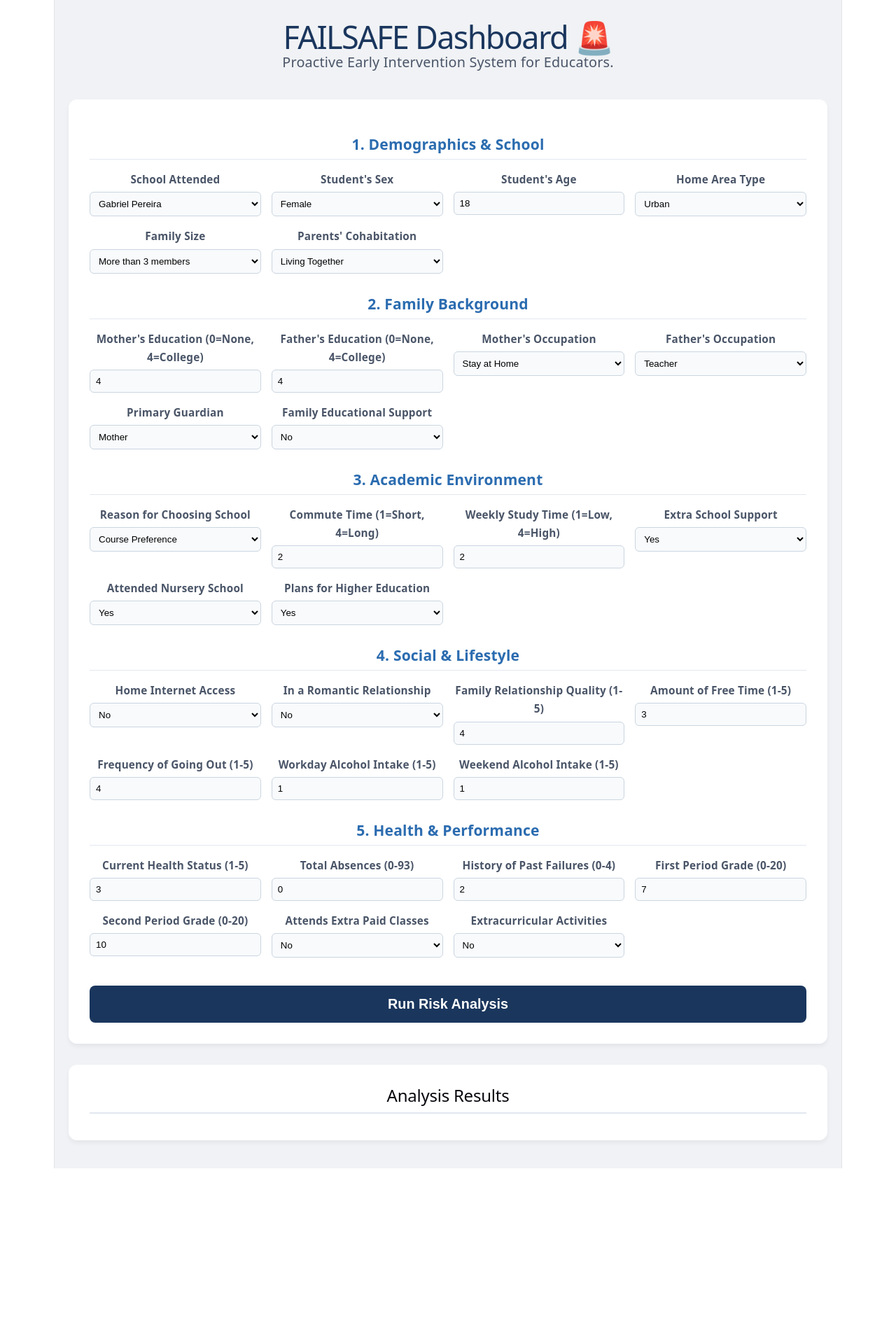
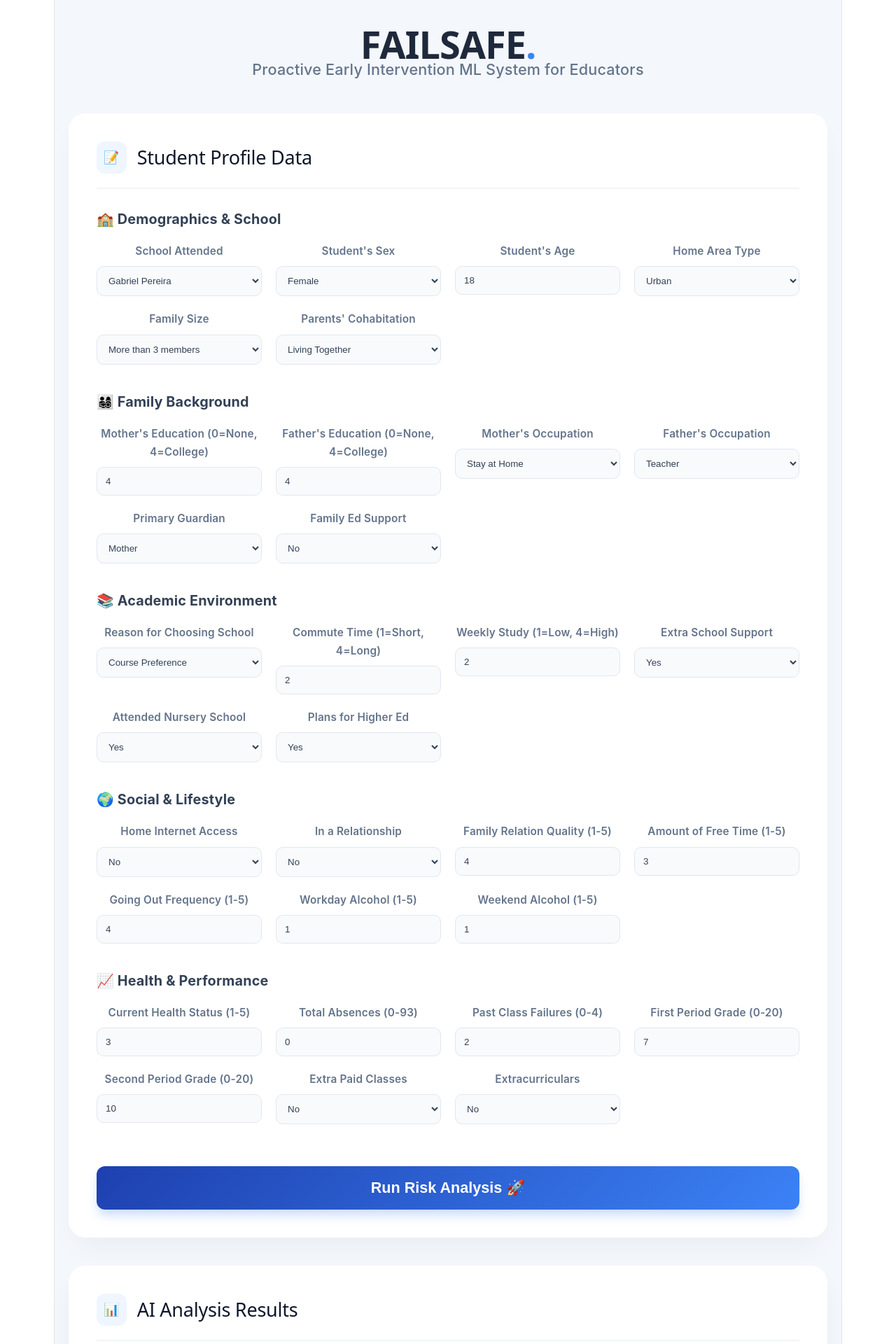
Before and after one commit to aayuuraj/FailSafe, a React app in the folder frontend/: page / in a window 1280 px wide. Shown: the top 1920 px of the page at 70% size. Before the commit the page ends 1669 px from the top, so only its background shows below. Built offline with nearby package versions, Linux system fonts and the light colour scheme; the HTML template or start-up script is replaced by a standard one.

Commit message:
Added all missing features from dataset

```diff
--- a/frontend/src/App.jsx
+++ b/frontend/src/App.jsx
@@ -57,11 +57,10 @@ function App() {
   const [loading, setLoading] = useState(false);
   const [error, setError] = useState(null);
 
-  // --- Human-Readable Form Sections ---
-  // The 'label' and 'l' are what the user sees. The 'name' and 'v' are what the AI needs.
   const formSections = [
     {
-      title: "1. Demographics & School",
+      title: "Demographics & School",
+      icon: "🏫",
       fields: [
         { name: "school", label: "School Attended", type: "select", options: [{l: "Gabriel Pereira", v: "GP"}, {l: "Mousinho da Silveira", v: "MS"}] },
         { name: "sex", label: "Student's Sex", type: "select", options: [{l: "Female", v: "F"}, {l: "Male", v: "M"}] },
@@ -72,49 +71,53 @@ function App() {
       ]
     },
     {
-      title: "2. Family Background",
+      title: "Family Background",
+      icon: "👨‍👩‍👧‍👦",
       fields: [
         { name: "Medu", label: "Mother's Education (0=None, 4=College)", type: "number", min: 0, max: 4 },
         { name: "Fedu", label: "Father's Education (0=None, 4=College)", type: "number", min: 0, max: 4 },
         { name: "Mjob", label: "Mother's Occupation", type: "select", options: [{l: "Teacher", v: "teacher"}, {l: "Health Sector", v: "health"}, {l: "Civil Services", v: "services"}, {l: "Stay at Home", v: "at_home"}, {l: "Other", v: "other"}] },
         { name: "Fjob", label: "Father's Occupation", type: "select", options: [{l: "Teacher", v: "teacher"}, {l: "Health Sector", v: "health"}, {l: "Civil Services", v: "services"}, {l: "Stay at Home", v: "at_home"}, {l: "Other", v: "other"}] },
         { name: "guardian", label: "Primary Guardian", type: "select", options: [{l: "Mother", v: "mother"}, {l: "Father", v: "father"}, {l: "Other", v: "other"}] },
-        { name: "famsup", label: "Family Educational Support", type: "select", options: [{l: "Yes", v: "yes"}, {l: "No", v: "no"}] }
+        { name: "famsup", label: "Family Ed Support", type: "select", options: [{l: "Yes", v: "yes"}, {l: "No", v: "no"}] }
       ]
     },
     {
-      title: "3. Academic Environment",
+      title: "Academic Environment",
+      icon: "📚",
       fields: [
         { name: "reason", label: "Reason for Choosing School", type: "select", options: [{l: "Course Preference", v: "course"}, {l: "Close to Home", v: "home"}, {l: "School Reputation", v: "reputation"}, {l: "Other", v: "other"}] },
         { name: "traveltime", label: "Commute Time (1=Short, 4=Long)", type: "number", min: 1, max: 4 },
-        { name: "studytime", label: "Weekly Study Time (1=Low, 4=High)", type: "number", min: 1, max: 4 },
+        { name: "studytime", label: "Weekly Study (1=Low, 4=High)", type: "number", min: 1, max: 4 },
         { name: "schoolsup", label: "Extra School Support", type: "select", options: [{l: "Yes", v: "yes"}, {l: "No", v: "no"}] },
         { name: "nursery", label: "Attended Nursery School", type: "select", options: [{l: "Yes", v: "yes"}, {l: "No", v: "no"}] },
-        { name: "higher", label: "Plans for Higher Education", type: "select", options: [{l: "Yes", v: "yes"}, {l: "No", v: "no"}] }
+        { name: "higher", label: "Plans for Higher Ed", type: "select", options: [{l: "Yes", v: "yes"}, {l: "No", v: "no"}] }
       ]
     },
     {
-      title: "4. Social & Lifestyle",
+      title: "Social & Lifestyle",
+      icon: "🌍",
       fields: [
         { name: "internet", label: "Home Internet Access", type: "select", options: [{l: "Yes", v: "yes"}, {l: "No", v: "no"}] },
-        { name: "romantic", label: "In a Romantic Relationship", type: "select", options: [{l: "Yes", v: "yes"}, {l: "No", v: "no"}] },
-        { name: "famrel", label: "Family Relationship Quality (1-5)", type: "number", min: 1, max: 5 },
+        { name: "romantic", label: "In a Relationship", type: "select", options: [{l: "Yes", v: "yes"}, {l: "No", v: "no"}] },
+        { name: "famrel", label: "Family Relation Quality (1-5)", type: "number", min: 1, max: 5 },
         { name: "freetime", label: "Amount of Free Time (1-5)", type: "number", min: 1, max: 5 },
-        { name: "goout", label: "Frequency of Going Out (1-5)", type: "number", min: 1, max: 5 },
-        { name: "Dalc", label: "Workday Alcohol Intake (1-5)", type: "number", min: 1, max: 5 },
-        { name: "Walc", label: "Weekend Alcohol Intake (1-5)", type: "number", min: 1, max: 5 }
+        { name: "goout", label: "Going Out Frequency (1-5)", type: "number", min: 1, max: 5 },
+        { name: "Dalc", label: "Workday Alcohol (1-5)", type: "number", min: 1, max: 5 },
+        { name: "Walc", label: "Weekend Alcohol (1-5)", type: "number", min: 1, max: 5 }
       ]
     },
     {
-      title: "5. Health & Performance",
+      title: "Health & Performance",
+      icon: "📈",
       fields: [
         { name: "health", label: "Current Health Status (1-5)", type: "number", min: 1, max: 5 },
         { name: "absences", label: "Total Absences (0-93)", type: "number", min: 0, max: 93 },
-        { name: "failures", label: "History of Past Failures (0-4)", type: "number", min: 0, max: 4 },
+        { name: "failures", label: "Past Class Failures (0-4)", type: "number", min: 0, max: 4 },
         { name: "G1", label: "First Period Grade (0-20)", type: "number", min: 0, max: 20 },
         { name: "G2", label: "Second Period Grade (0-20)", type: "number", min: 0, max: 20 },
-        { name: "paid", label: "Attends Extra Paid Classes", type: "select", options: [{l: "Yes", v: "yes"}, {l: "No", v: "no"}] },
-        { name: "activities", label: "Extracurricular Activities", type: "select", options: [{l: "Yes", v: "yes"}, {l: "No", v: "no"}] }
+        { name: "paid", label: "Extra Paid Classes", type: "select", options: [{l: "Yes", v: "yes"}, {l: "No", v: "no"}] },
+        { name: "activities", label: "Extracurriculars", type: "select", options: [{l: "Yes", v: "yes"}, {l: "No", v: "no"}] }
       ]
     }
   ];
@@ -127,24 +130,8 @@ function App() {
     });
   };
 
-  const validateForm = () => {
-    if (formData.age < 15 || formData.age > 22) return "Age must be between 15 and 22.";
-    if (formData.absences < 0 || formData.absences > 93) return "Absences must be between 0 and 93.";
-    if (formData.G1 < 0 || formData.G1 > 20) return "First Period Grade must be between 0 and 20.";
-    if (formData.G2 < 0 || formData.G2 > 20) return "Second Period Grade must be between 0 and 20.";
-    if (formData.failures < 0 || formData.failures > 4) return "Past Failures must be between 0 and 4.";
-    return null;
-  };
-
   const analyzeStudent = async (e) => {
     e.preventDefault();
-    const validationError = validateForm();
-    if (validationError) {
-      setError(validationError);
-      setResult(null);
-      return;
-    }
-
     setLoading(true);
     setError(null);
     setResult(null);
@@ -161,75 +148,122 @@ function App() {
   };
 
   return (
-    <div style={{ backgroundColor: '#f0f2f5', minHeight: '100vh', padding: '40px 20px', fontFamily: 'system-ui, sans-serif' }}>
-      <div style={{ maxWidth: '1200px', margin: '0 auto' }}>
+    <div style={{ backgroundColor: '#f4f7fb', minHeight: '100vh', padding: '50px 20px', fontFamily: '"Inter", system-ui, sans-serif' }}>
+      <div style={{ maxWidth: '1300px', margin: '0 auto' }}>
 
-        <div style={{ textAlign: 'center', marginBottom: '40px' }}>
-          <h1 style={{ fontSize: '2.5rem', color: '#1a365d', margin: '0 0 10px 0' }}>FAILSAFE Dashboard 🚨</h1>
-          <p style={{ color: '#4a5568', fontSize: '1.1rem', margin: '0' }}>Proactive Early Intervention System for Educators.</p>
+        {/* HEADER */}
+        <div style={{ textAlign: 'center', marginBottom: '50px' }}>
+          <h1 style={{ fontSize: '3rem', color: '#1e293b', margin: '0 0 10px 0', fontWeight: '800', letterSpacing: '-1px' }}>
+            FAILSAFE<span style={{ color: '#3b82f6' }}>.</span>
+          </h1>
+          <p style={{ color: '#64748b', fontSize: '1.2rem', margin: '0', fontWeight: '500' }}>Proactive Early Intervention ML System for Educators</p>
         </div>
 
-        {/* Added alignItems: 'flex-start' here to prevent the overlap and stretching */}
-        <div style={{ display: 'flex', gap: '30px', flexWrap: 'wrap', alignItems: 'flex-start' }}>
+        {/* MAIN LAYOUT CONTAINER - Fixed overlapping with alignItems: flex-start and larger gap */}
+        <div style={{ display: 'flex', gap: '40px', flexWrap: 'wrap', alignItems: 'flex-start' }}>
 
-          {/* Left Form Panel */}
-          <div style={{ flex: '1 1 60%', backgroundColor: 'white', padding: '30px', borderRadius: '12px', boxShadow: '0 4px 6px rgba(0,0,0,0.05)' }}>
+          {/* LEFT PANEL: FORM */}
+          <div style={{ flex: '1 1 60%', backgroundColor: '#ffffff', padding: '40px', borderRadius: '24px', boxShadow: '0 20px 40px -10px rgba(0,0,0,0.05)' }}>
+            <div style={{ display: 'flex', alignItems: 'center', marginBottom: '30px', borderBottom: '2px solid #f1f5f9', paddingBottom: '20px' }}>
+              <div style={{ backgroundColor: '#eff6ff', padding: '10px', borderRadius: '12px', marginRight: '15px' }}>📝</div>
+              <h2 style={{ color: '#0f172a', margin: '0', fontSize: '1.5rem' }}>Student Profile Data</h2>
+            </div>
+
             <form onSubmit={analyzeStudent}>
               {formSections.map((section, idx) => (
-                <div key={idx} style={{ marginBottom: '30px' }}>
-                  <h3 style={{ color: '#2b6cb0', marginBottom: '15px', borderBottom: '1px solid #e2e8f0', paddingBottom: '8px' }}>{section.title}</h3>
-                  <div style={{ display: 'grid', gridTemplateColumns: 'repeat(auto-fill, minmax(200px, 1fr))', gap: '15px' }}>
+                <div key={idx} style={{ marginBottom: '40px' }}>
+                  <h3 style={{ color: '#334155', marginBottom: '20px', fontSize: '1.1rem', display: 'flex', alignItems: 'center', gap: '10px' }}>
+                    {section.icon} {section.title}
+                  </h3>
+
+                  {/* Clean Grid Layout for Inputs */}
+                  <div style={{ display: 'grid', gridTemplateColumns: 'repeat(auto-fit, minmax(220px, 1fr))', gap: '20px' }}>
                     {section.fields.map((field) => (
                       <div key={field.name} style={{ display: 'flex', flexDirection: 'column' }}>
-                        <label style={{ fontSize: '0.85rem', fontWeight: 'bold', color: '#4a5568', marginBottom: '5px' }}>{field.label}</label>
+                        <label style={{ fontSize: '0.85rem', fontWeight: '600', color: '#64748b', marginBottom: '8px' }}>{field.label}</label>
                         {field.type === 'select' ? (
-                          <select name={field.name} value={formData[field.name]} onChange={handleChange} style={{ padding: '8px', borderRadius: '6px', border: '1px solid #cbd5e0', backgroundColor: '#f8fafc' }}>
+                          <select name={field.name} value={formData[field.name]} onChange={handleChange} style={{ padding: '12px', borderRadius: '10px', border: '1px solid #e2e8f0', backgroundColor: '#f8fafc', color: '#334155', outline: 'none', transition: 'border 0.2s', cursor: 'pointer' }}>
                             {field.options.map(opt => <option key={opt.v} value={opt.v}>{opt.l}</option>)}
                           </select>
                         ) : (
-                          <input type="number" name={field.name} min={field.min} max={field.max} value={formData[field.name]} onChange={handleChange} style={{ padding: '8px', borderRadius: '6px', border: '1px solid #cbd5e0', backgroundColor: '#f8fafc' }} />
+                          <input type="number" name={field.name} min={field.min} max={field.max} value={formData[field.name]} onChange={handleChange} style={{ padding: '12px', borderRadius: '10px', border: '1px solid #e2e8f0', backgroundColor: '#f8fafc', color: '#334155', outline: 'none', transition: 'border 0.2s' }} />
                         )}
                       </div>
                     ))}
                   </div>
                 </div>
               ))}
-              <button type="submit" disabled={loading} style={{ width: '100%', padding: '15px', backgroundColor: '#1a365d', color: 'white', border: 'none', borderRadius: '8px', cursor: loading ? 'not-allowed' : 'pointer', fontSize: '1.1rem', fontWeight: 'bold', marginTop: '10px' }}>
-                {loading ? 'Running ML Analysis...' : 'Run Risk Analysis'}
+
+              {/* Modern Gradient Button */}
+              <button type="submit" disabled={loading} style={{ width: '100%', padding: '18px', background: 'linear-gradient(135deg, #1e40af 0%, #3b82f6 100%)', color: 'white', border: 'none', borderRadius: '12px', cursor: loading ? 'not-allowed' : 'pointer', fontSize: '1.2rem', fontWeight: 'bold', marginTop: '20px', boxShadow: '0 10px 15px -3px rgba(59, 130, 246, 0.3)', transition: 'transform 0.2s, opacity 0.2s', opacity: loading ? 0.7 : 1 }}>
+                {loading ? 'Analyzing with XGBoost...' : 'Run Risk Analysis 🚀'}
               </button>
             </form>
           </div>
 
-          {/* Right Results Panel */}
-          <div style={{ flex: '1 1 35%', minWidth: '300px' }}>
-            <div style={{ position: 'sticky', top: '40px', backgroundColor: 'white', padding: '30px', borderRadius: '12px', boxShadow: '0 4px 6px rgba(0,0,0,0.05)' }}>
-              <h2 style={{ borderBottom: '2px solid #e2e8f0', paddingBottom: '10px', marginTop: '0' }}>Analysis Results</h2>
+          {/* RIGHT PANEL: AI ANALYSIS (Sticky sidebar) */}
+          <div style={{ flex: '1 1 35%', minWidth: '340px', position: 'sticky', top: '40px' }}>
+            <div style={{ backgroundColor: '#ffffff', padding: '40px', borderRadius: '24px', boxShadow: '0 20px 40px -10px rgba(0,0,0,0.08)' }}>
 
-              {error && <div style={{ color: '#c53030', backgroundColor: '#fff5f5', padding: '15px', borderRadius: '8px', borderLeft: '4px solid #f56565' }}>{error}</div>}
+              <div style={{ display: 'flex', alignItems: 'center', marginBottom: '30px', borderBottom: '2px solid #f1f5f9', paddingBottom: '20px' }}>
+                <div style={{ backgroundColor: '#eff6ff', padding: '10px', borderRadius: '12px', marginRight: '15px' }}>📊</div>
+                <h2 style={{ color: '#0f172a', margin: '0', fontSize: '1.5rem' }}>AI Analysis Results</h2>
+              </div>
 
-              {result && (
-                <div>
-                  {/* Fixed spacing inside this box so it doesn't look squished */}
-                  <div style={{ textAlign: 'center', padding: '25px 20px', borderRadius: '8px', backgroundColor: result.is_at_risk ? '#fff5f5' : '#f0fff4', border: `2px solid ${result.is_at_risk ? '#fc8181' : '#68d391'}` }}>
-                    <h1 style={{ color: result.is_at_risk ? '#e53e3e' : '#38a169', margin: '0 0 10px 0', fontSize: '2rem' }}>
-                      {result.is_at_risk ? '⚠️ HIGH RISK' : '✅ ON TRACK'}
-                    </h1>
-                    <p style={{ fontWeight: 'bold', fontSize: '1.2rem', color: '#4a5568', margin: '0' }}>
-                      Failure Probability: {(result.risk_probability * 100).toFixed(1)}%
-                    </p>
+              {error && <div style={{ color: '#b91c1c', backgroundColor: '#fef2f2', padding: '15px', borderRadius: '12px', borderLeft: '4px solid #ef4444', marginBottom: '20px', fontWeight: '500' }}>{error}</div>}
+
+              {!result && !error && (
+                <div style={{ textAlign: 'center', color: '#94a3b8', padding: '60px 0' }}>
+                  <div style={{ fontSize: '3rem', marginBottom: '15px', opacity: '0.5' }}>🔍</div>
+                  <p style={{ fontSize: '1.1rem' }}>Submit the profile to generate predictive insights.</p>
+                </div>
+              )}
+
+              {result && !error && (
+                <div style={{ animation: 'fadeIn 0.5s ease-in-out' }}>
+
+                  {/* Risk Badge with Progress Bar */}
+                  <div style={{ padding: '25px', borderRadius: '16px', backgroundColor: result.is_at_risk ? '#fef2f2' : '#f0fdf4', border: `2px solid ${result.is_at_risk ? '#fca5a5' : '#86efac'}` }}>
+                    <div style={{ display: 'flex', justifyContent: 'space-between', alignItems: 'center', marginBottom: '15px' }}>
+                      <h1 style={{ color: result.is_at_risk ? '#dc2626' : '#16a34a', margin: '0', fontSize: '1.8rem', fontWeight: '800' }}>
+                        {result.is_at_risk ? '⚠️ HIGH RISK' : '✅ ON TRACK'}
+                      </h1>
+                      <span style={{ fontSize: '1.5rem', fontWeight: 'bold', color: result.is_at_risk ? '#dc2626' : '#16a34a' }}>
+                        {(result.risk_probability * 100).toFixed(1)}%
+                      </span>
+                    </div>
+
+                    {/* Visual Progress Bar */}
+                    <div style={{ width: '100%', backgroundColor: result.is_at_risk ? '#fee2e2' : '#dcfce3', borderRadius: '8px', height: '12px', overflow: 'hidden' }}>
+                      <div style={{ width: `${result.risk_probability * 100}%`, backgroundColor: result.is_at_risk ? '#ef4444' : '#22c55e', height: '100%', borderRadius: '8px' }}></div>
+                    </div>
+                    <p style={{ fontSize: '0.85rem', color: '#64748b', margin: '10px 0 0 0', textAlign: 'right' }}>Failure Probability</p>
                   </div>
 
-                  <h3 style={{ marginTop: '25px', color: '#2d3748', borderBottom: '1px solid #edf2f7', paddingBottom: '5px' }}>Key Predictive Drivers</h3>
-                  <ul style={{ paddingLeft: '20px', color: '#4a5568', lineHeight: '1.6' }}>
-                    {result.top_risk_factors.map((factor, i) => (
-                      <li key={i} style={{ marginBottom: '8px' }}>{formatInsight(factor)}</li>
-                    ))}
-                  </ul>
+                  {/* Key Drivers Section */}
+                  <div style={{ marginTop: '35px' }}>
+                    <h3 style={{ color: '#1e293b', fontSize: '1.2rem', display: 'flex', alignItems: 'center', gap: '10px', marginBottom: '15px' }}>
+                      🎯 Predictive Drivers
+                    </h3>
+                    <div style={{ display: 'flex', flexDirection: 'column', gap: '10px' }}>
+                      {result.top_risk_factors.map((factor, i) => (
+                        <div key={i} style={{ backgroundColor: '#f8fafc', padding: '12px 16px', borderRadius: '10px', borderLeft: '4px solid #cbd5e1', color: '#475569', fontSize: '0.95rem' }}>
+                          {formatInsight(factor)}
+                        </div>
+                      ))}
+                    </div>
+                  </div>
 
-                  <h3 style={{ marginTop: '25px', color: '#2d3748' }}>Intervention Plan</h3>
-                  <div style={{ padding: '15px', backgroundColor: '#ebf8ff', borderLeft: '5px solid #3182ce', color: '#2b6cb0', fontWeight: '500', lineHeight: '1.5' }}>
-                    {formatInsight(result.recommended_intervention)}
+                  {/* Intervention Plan Section */}
+                  <div style={{ marginTop: '35px' }}>
+                    <h3 style={{ color: '#1e293b', fontSize: '1.2rem', display: 'flex', alignItems: 'center', gap: '10px', marginBottom: '15px' }}>
+                      💡 Recommended Action
+                    </h3>
+                    <div style={{ padding: '20px', backgroundColor: '#eff6ff', borderRadius: '12px', borderLeft: '4px solid #3b82f6', color: '#1e40af', fontWeight: '600', lineHeight: '1.5', fontSize: '1.05rem', boxShadow: 'inset 0 2px 4px 0 rgba(0, 0, 0, 0.02)' }}>
+                      {formatInsight(result.recommended_intervention)}
+                    </div>
                   </div>
+
                 </div>
               )}
             </div>
@@ -237,6 +271,12 @@ function App() {
 
         </div>
       </div>
+      <style>{`
+        @keyframes fadeIn {
+          from { opacity: 0; transform: translateY(10px); }
+          to { opacity: 1; transform: translateY(0); }
+        }
+      `}</style>
     </div>
   );
 }
```
